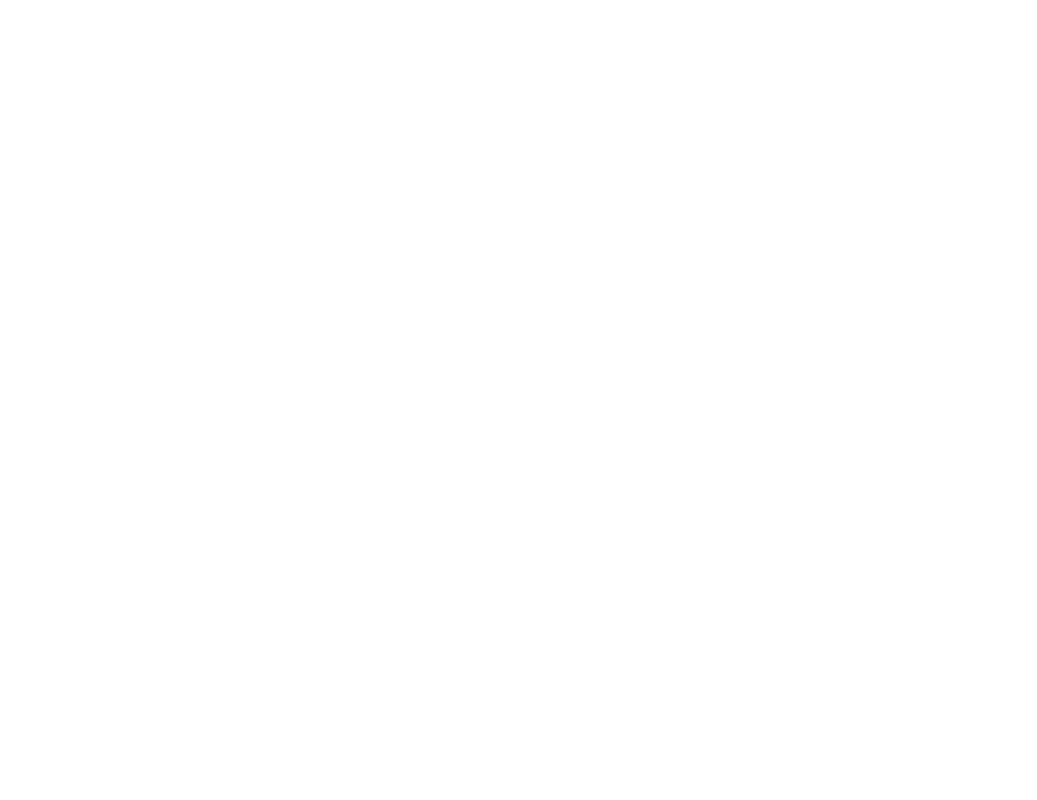
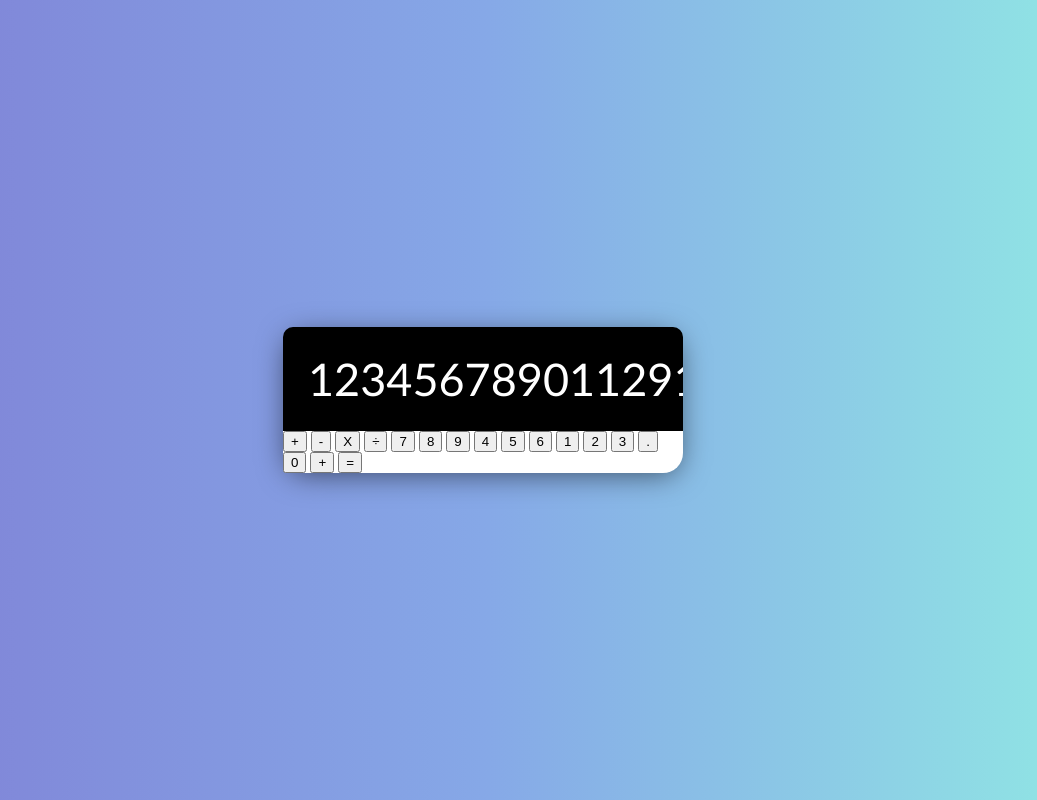
Before and after one commit to HumanJSEngine/toy-calculator, a plain HTML site: page index.html in a window 1280 px wide. Shown: the whole page, without its empty margins (157-1194 px from the left). Drawn offline with Linux system fonts and the light colour scheme.

Commit message:
ui 작업 중

```diff
--- a/index.html
+++ b/index.html
@@ -1,15 +1,38 @@
 <!DOCTYPE html>
-<html lang="en">
+<html lang="ko">
 <head>
     <meta charset="UTF-8">
     <meta name="viewport" content="width=device-width, initial-scale=1.0">
-    <title>Template</title>
+    <title>계산기</title>
     <link rel="icon" type="image/png" href="favicon.png">
     <link rel="stylesheet" href="https://cdnjs.cloudflare.com/ajax/libs/font-awesome/5.10.2/css/all.min.css"/>
     <link rel="stylesheet" href="style.css">
 </head>
 <body>
-    <!-- Script -->
+    <div class="calculator">
+        <div class="calculator-display">
+            <h1>12345678901129129</h1>
+        </div>
+        <div class="calculator-buttons">
+            <button class="operator" value="+">+</button>
+            <button class="operator" value="-">-</button>
+            <button class="operator" value="*">X</button>
+            <button class="operator" value="/">÷</button>
+            <button value="7">7</button>
+            <button value="8">8</button>
+            <button value="9">9</button>
+            <button value="4">4</button>
+            <button value="5">5</button>
+            <button value="6">6</button>
+            <button value="1">1</button>
+            <button value="2">2</button>
+            <button value="3">3</button>
+            <button class="decimal" value=".">.</button>
+            <button value="0">0</button>
+            <button class="clear" id="clear-btn">+</button>
+            <button class="equal-sign operator" value="=">=</button>
+        </div>
+    </div>
     <script src="script.js"></script>
 </body>
 </html>
--- a/style.css
+++ b/style.css
@@ -6,4 +6,35 @@ html {
 body {
   margin: 0;
   min-height: 100vh;
+  display:flex;
+  justify-content: center;
+  align-items: center;
+  background: linear-gradient(to right, #7f7fd5, #86a8e7, #91eae4);
 }
+
+
+.calculator{
+  background:white;
+  width:400px;
+  border-radius:20px;
+  box-shadow: 0 5px 30px -5px rgba(0,0,0,0.6);
+}
+
+.calculator-display{
+  background:black;
+  color:white;
+  margin:0;
+  display:flex;
+  align-items: center;
+  justify-content: flex-end;
+  border-radius: 10px 10px 0 0;
+}
+
+.calculator-display > h1 {
+  margin:0;
+  padding:25px;
+  font-size:45px;
+  font-family: 'Trebuchet MS', 'Lucida Sans Unicode', 'Lucida Grande', 'Lucida Sans', Arial, sans-serif;
+  font-weight: 150;
+  overflow-x: auto;
+}
```
